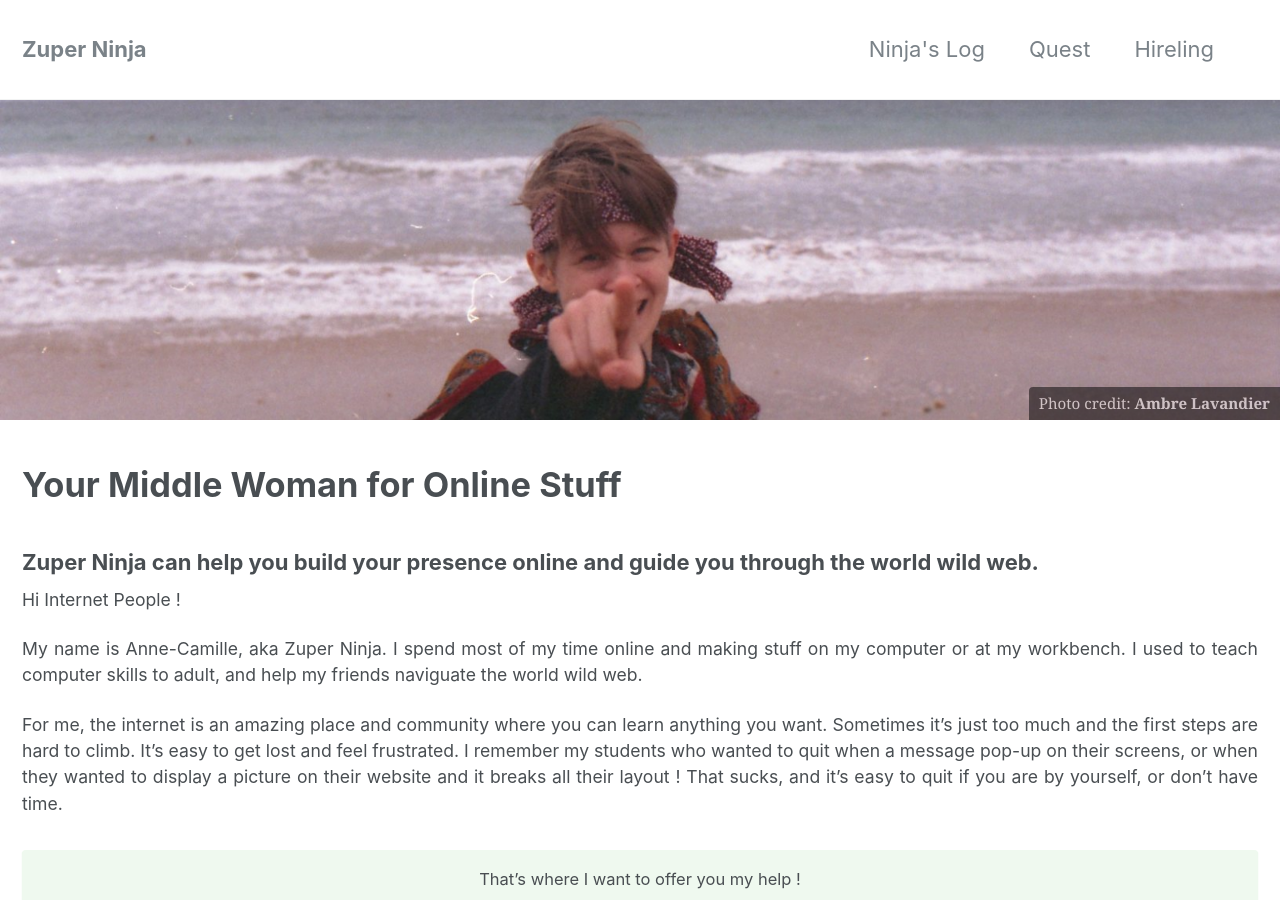
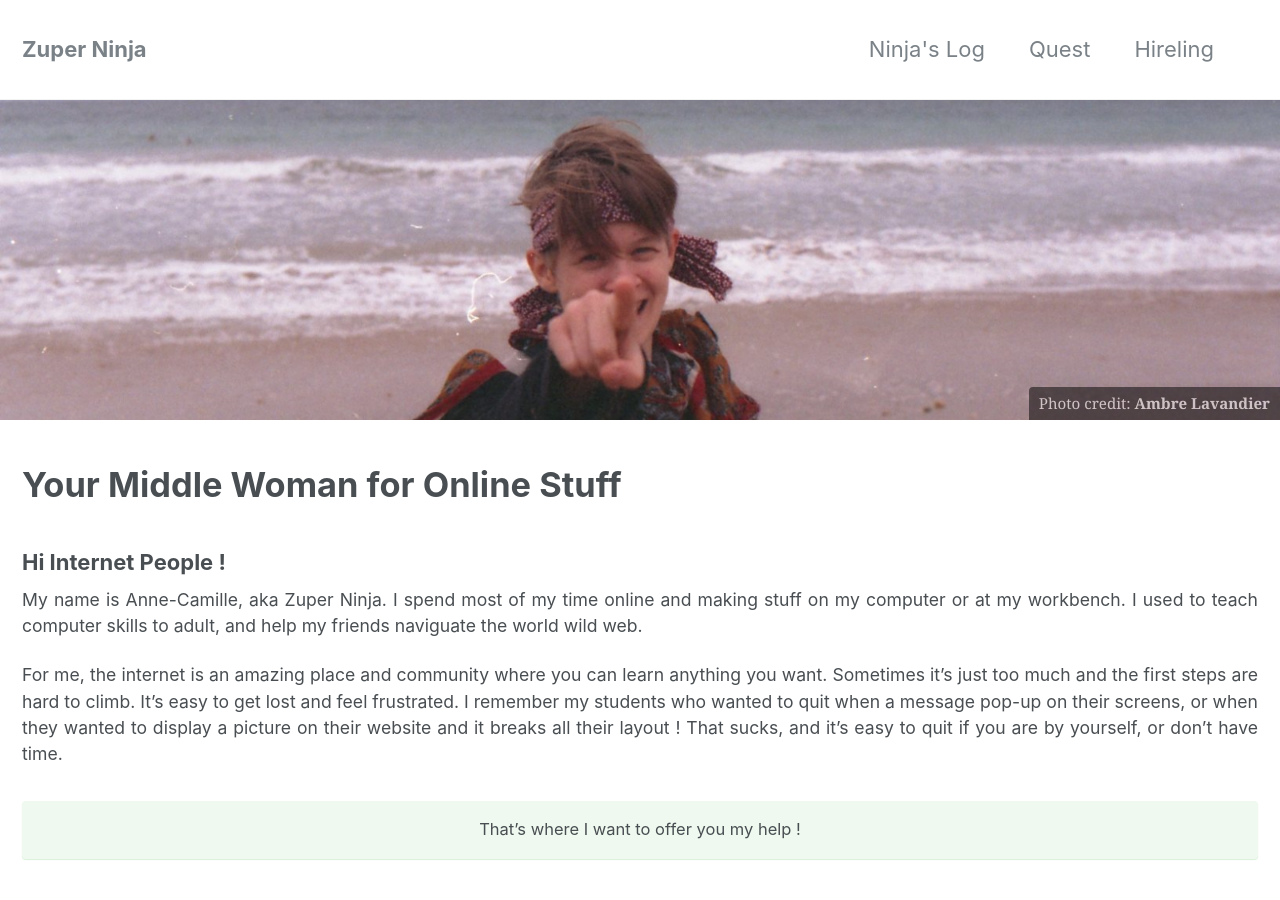
Before and after one commit to zuperninja/zuperninja.github.io, a Jekyll site: the page built from _pages/about.md, in a window 1280 px wide and 900 px high. Built offline with Jekyll 4.4.1, drawn with Linux system fonts in a browser that asks for light colours.

Commit message:
Update about.md

```diff
--- a/_pages/about.md
+++ b/_pages/about.md
@@ -30,9 +30,9 @@ feature_row:
 ---
 
 # Your Middle Woman for Online Stuff
-### Zuper Ninja can help you build your presence online and guide you through the world wild web.
 
-Hi Internet People !
+
+### Hi Internet People !
 
 
 My name is Anne-Camille, aka Zuper Ninja. I spend most of my time online and making stuff on my computer or at my workbench.
```
